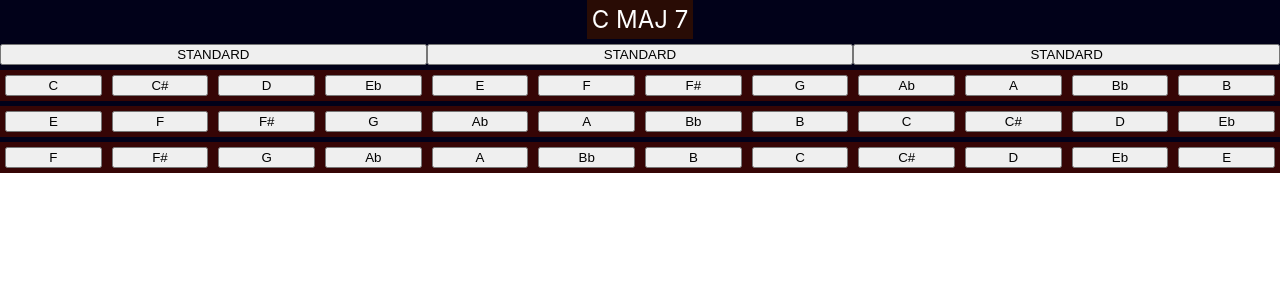
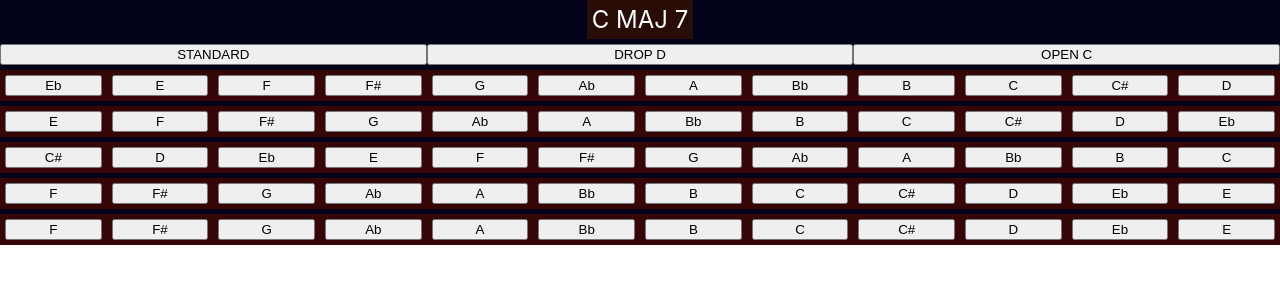
Before and after one commit to GraysonQuartech/chordApp, a React (Create React App) app: page / in a window 1280 px wide. Shown: the top 300 px of the page. Built offline with nearby package versions, Linux system fonts and the light colour scheme.

Commit message:
properly display tuning names passed down from parent

```diff
--- a/src/App.tsx
+++ b/src/App.tsx
@@ -1,5 +1,7 @@
 
 import React from 'react';
+import { useState } from 'react';
+
 import './App.css';
 import StringC from './components/StringC'
 import Tuning from './components/Tuning'
@@ -20,19 +22,27 @@ interface tunings {
 
 //each string component is passed the tuning / rotation of the scale
 function App() {
+
+  const [arrayFromChild, setArrayFromChild] = useState<number[]>([]);
+  const handleArrayFromChild = (numberArray: number[]) => {
+    setArrayFromChild(numberArray);
+  };
+
   return (
     <div className="body">
       <div className="final-chord">
         C MAJ 7
       </div>
       <div className="tuning-grid">
-        <Tuning tuningID={0}/>
-        <Tuning tuningID={1}/>
-        <Tuning tuningID={2}/>
+        <Tuning tuningID={"STANDARD"}/>
+        <Tuning tuningID={"DROP D"}/>
+        <Tuning tuningID={"OPEN C"}/>
       </div>
       <div className="string-grid">
-        <StringC tuningShift={0}/>
+        <StringC tuningShift={3}/>
         <StringC tuningShift={4}/>
+        <StringC tuningShift={1}/>
+        <StringC tuningShift={5}/>
         <StringC tuningShift={5}/>
       </div>
     </div>
--- a/src/components/Tuning.tsx
+++ b/src/components/Tuning.tsx
@@ -1,10 +1,13 @@
 //detects click and returns the correct array
+
+//1. get the ID from props for which array to return to parent
+//2. return the array to parent
 
 import React from 'react';
 import './Tuning.css';
 
 interface tuningProps{
-    tuningID: number;
+    tuningID: string;
 }
 
 interface tunings {
@@ -19,10 +22,15 @@ const tunings: tunings = {
 };
 
 
+
 function Tuning(props: tuningProps) {
+    //const handleClick = () => {
+    //    props.onArrayFromChild(tunings.standardTuning);
+    //};
+
     return (
-        <button className="tuning-option">STANDARD</button>
+        <button className="tuning-option">{props.tuningID}</button>
     );
-  }
+}
 
-  export default Tuning;
+export default Tuning;
```
